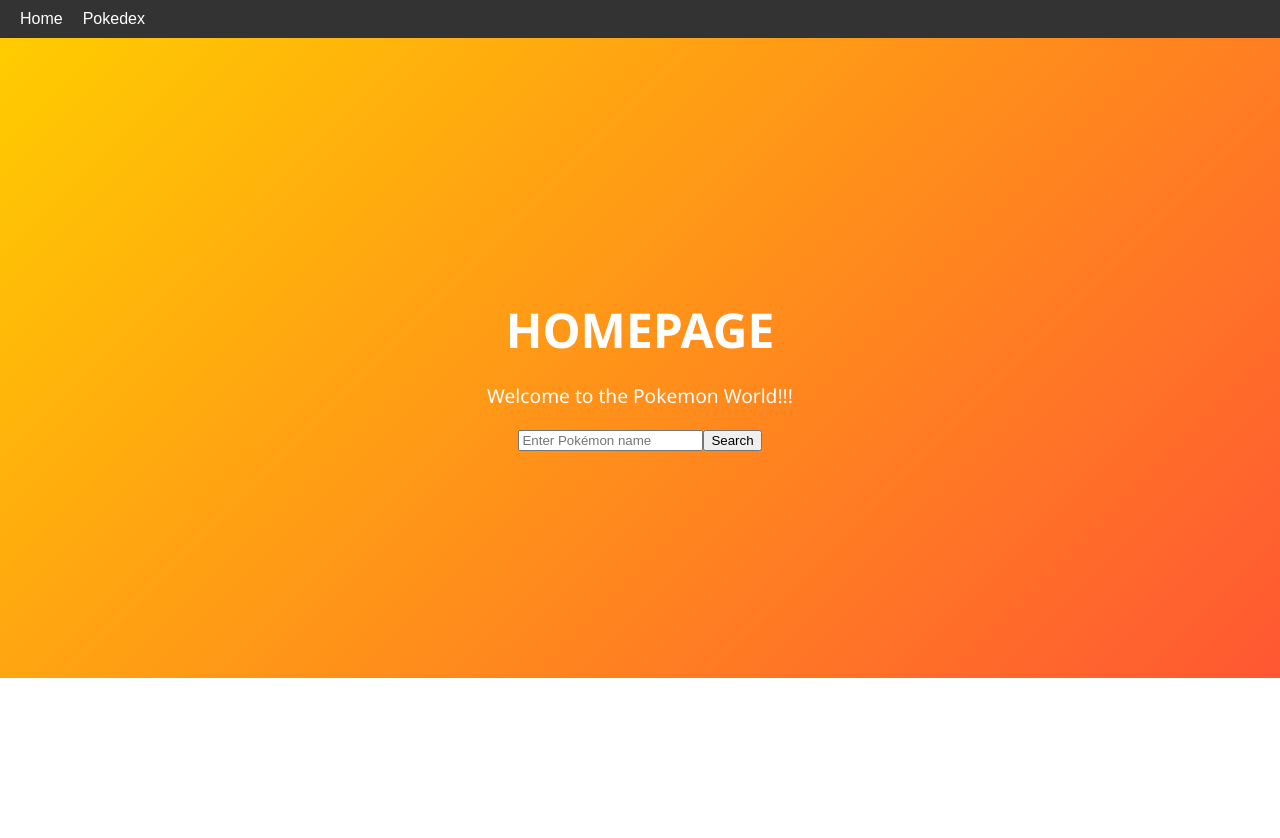
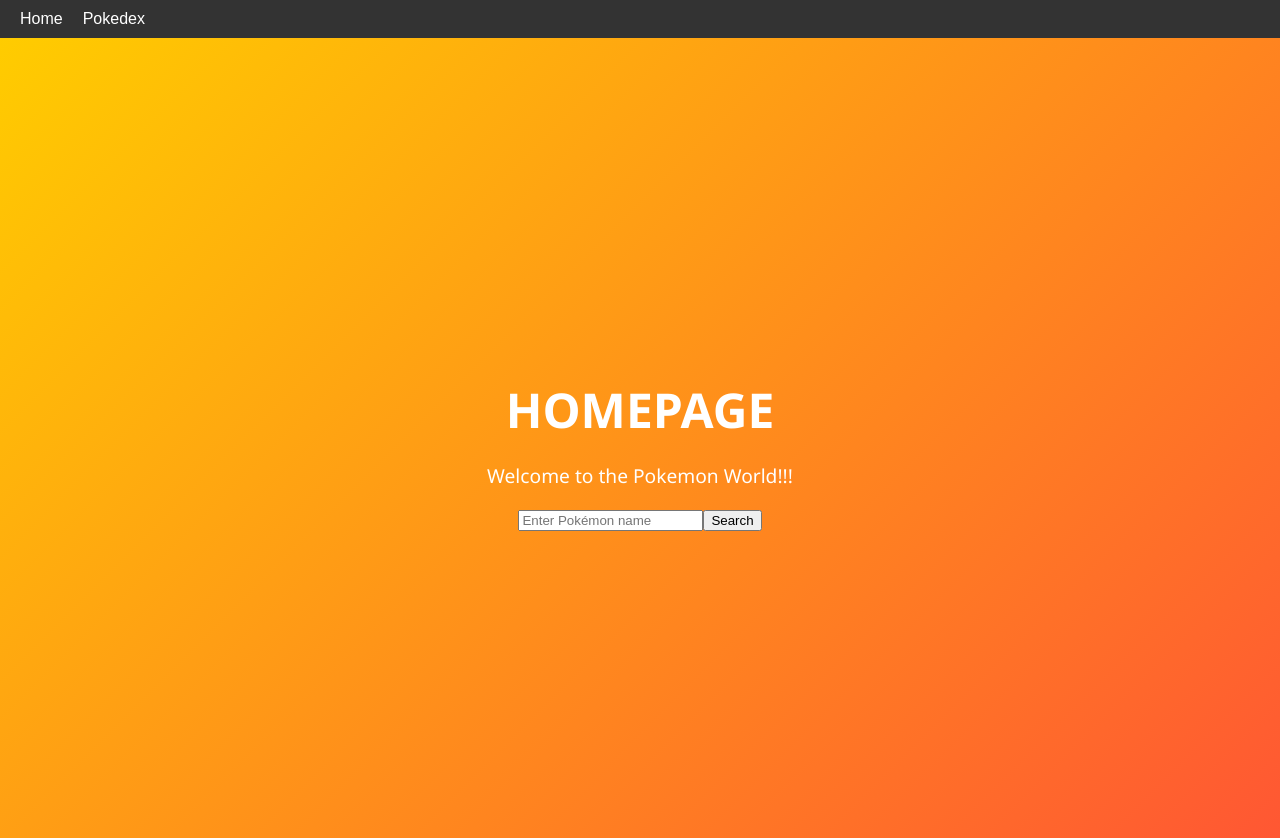
Before and after one commit to laksoo11/Poke-App, a React (Create React App) app: page / in a window 1280 px wide. Before the commit the page ends 800 px from the top, so only its background shows below. Built offline with nearby package versions, Linux system fonts and the light colour scheme.

Commit message:
Fixed the orange gradient to full height

```diff
--- a/src/Home.css
+++ b/src/Home.css
@@ -1,3 +1,11 @@
+html, body {
+  height: 100%;
+  margin: 0;
+  padding: 0;
+}
+
+
+
 /* home.css */
 
 .home-container {
@@ -5,8 +13,9 @@
   flex-direction: column;
   justify-content: center;
   align-items: center;
-  height: 80vh;
+  height: 100vh;
   background: linear-gradient(135deg, #ffcc00, #ff5733);
+  background-attachment: fixed;
   color: white;
   text-align: center;
   font-family: 'Segoe UI', Tahoma, Geneva, Verdana, sans-serif;
```
